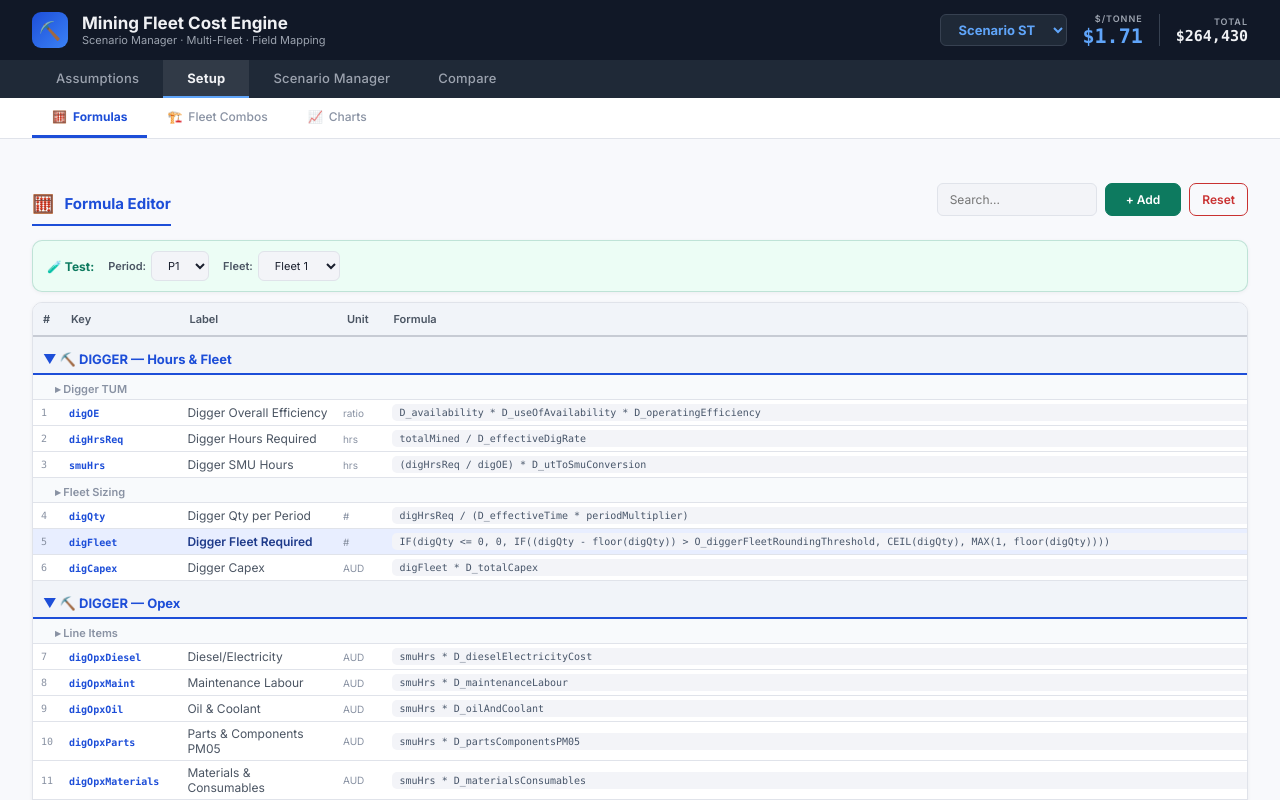
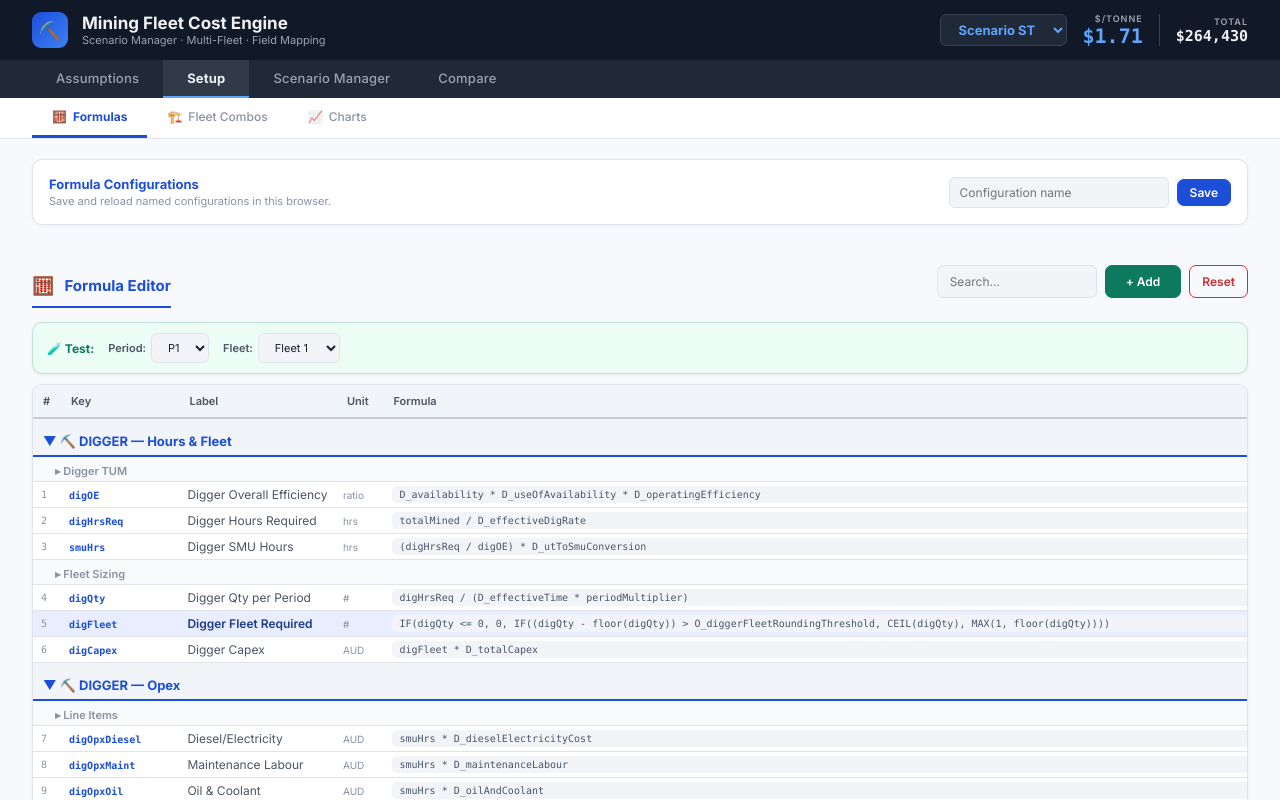
Before and after one commit to santhoshm2303/mining-fleet-cost-engine-chatgpt, a React (Create React App) app: page / in a window 1280 px wide. Both pictures are taken after a click on the button "Setup". Shown: the top 800 px of the page. Built offline with nearby package versions, Linux system fonts and the light colour scheme; the HTML template or start-up script is replaced by a standard one.

Commit message:
Add files via upload

```diff
--- a/src/App.js
+++ b/src/App.js
@@ -230,31 +230,41 @@ export default function App(){
   const togSeries=(k)=>setHiddenSeries(function(p){var n=Object.assign({},p);n[k]=!n[k];return n});
   const isVis=(k)=>!hiddenSeries[k];
   const fileRef=useRef();
-  const [saveNames,setSaveNames]=useState({scenario:"",setup:"",assumptions:""});
-  const [savedBundles,setSavedBundles]=useState({scenario:[],setup:[],assumptions:[]});
+  const [saveNames,setSaveNames]=useState({scenario:"",setup:"",assumptions:"",fieldMapping:"",formulas:""});
+  const [savedBundles,setSavedBundles]=useState({scenario:[],setup:[],assumptions:[],fieldMapping:[],formulas:[]});
 
   useEffect(function(){
     try{
       setSavedBundles({
         scenario: JSON.parse(localStorage.getItem("mfc_saved_scenarios")||"[]"),
         setup: JSON.parse(localStorage.getItem("mfc_saved_setup")||"[]"),
-        assumptions: JSON.parse(localStorage.getItem("mfc_saved_assumptions")||"[]")
+        assumptions: JSON.parse(localStorage.getItem("mfc_saved_assumptions")||"[]"),
+        fieldMapping: JSON.parse(localStorage.getItem("mfc_saved_field_mappings")||"[]"),
+        formulas: JSON.parse(localStorage.getItem("mfc_saved_formulas")||"[]")
       });
     }catch(err){ console.error(err); }
   },[]);
 
   const persistBundle=function(kind,list){
     setSavedBundles(function(prev){ return Object.assign({},prev,{[kind]:list}); });
-    try{ localStorage.setItem(kind==="scenario"?"mfc_saved_scenarios":kind==="setup"?"mfc_saved_setup":"mfc_saved_assumptions", JSON.stringify(list)); }catch(err){ console.error(err); }
+    try{
+      var storageKey=kind==="scenario"?"mfc_saved_scenarios":kind==="setup"?"mfc_saved_setup":kind==="assumptions"?"mfc_saved_assumptions":kind==="fieldMapping"?"mfc_saved_field_mappings":"mfc_saved_formulas";
+      localStorage.setItem(storageKey, JSON.stringify(list));
+    }catch(err){ console.error(err); }
   };
   const saveBundle=function(kind){
     var raw=(saveNames[kind]||"").trim();
-    var name=raw||((kind==="scenario"?scn.name:kind==="setup"?"Setup":"Assumptions")+" "+new Date().toLocaleDateString("en-AU"));
+    var baseName=kind==="scenario"?scn.name:kind==="setup"?"Setup":kind==="assumptions"?"Assumptions":kind==="fieldMapping"?((scn&&scn.name?scn.name:"Scenario")+" Field Mapping"):"Formulas";
+    var name=raw||(baseName+" "+new Date().toLocaleDateString("en-AU"));
     var payload=kind==="scenario"
       ? {scenarios:JSON.parse(JSON.stringify(scenarios)),activeScnIdx,fieldMappings:JSON.parse(JSON.stringify((scenarios[activeScnIdx]||{}).fieldMappings||[]))}
       : kind==="setup"
       ? {formulas:JSON.parse(JSON.stringify(formulas)),fleets:JSON.parse(JSON.stringify(fleets))}
-      : {otherA:JSON.parse(JSON.stringify(otherA)),trucks:JSON.parse(JSON.stringify(trucks)),diggers:JSON.parse(JSON.stringify(diggers))};
+      : kind==="assumptions"
+      ? {otherA:JSON.parse(JSON.stringify(otherA)),trucks:JSON.parse(JSON.stringify(trucks)),diggers:JSON.parse(JSON.stringify(diggers))}
+      : kind==="fieldMapping"
+      ? {fieldMappings:JSON.parse(JSON.stringify((scenarios[activeScnIdx]||{}).fieldMappings||[]))}
+      : {formulas:JSON.parse(JSON.stringify(formulas))};
     var list=(savedBundles[kind]||[]).filter(function(x){ return x.name!==name; });
     list.unshift({id:uid(),name,timestamp:Date.now(),data:payload});
     persistBundle(kind,list);
@@ -269,10 +279,20 @@ export default function App(){
     } else if(kind==="setup"){
       setFormulas(item.data.formulas||[]);
       setFleets(item.data.fleets||[]);
-    } else {
+    } else if(kind==="assumptions"){
       setOtherA(item.data.otherA||defaultOther());
       setTrucks(item.data.trucks||[]);
       setDiggers(item.data.diggers||[]);
+    } else if(kind==="fieldMapping"){
+      setScenarios(function(prev){
+        var next=[...prev];
+        var cur=Object.assign({}, next[activeScnIdx]||mkScenario());
+        cur.fieldMappings=item.data.fieldMappings||[];
+        next[activeScnIdx]=cur;
+        return next;
+      });
+    } else if(kind==="formulas"){
+      setFormulas(item.data.formulas||[]);
     }
   };
   const deleteBundle=function(kind,id){ persistBundle(kind,(savedBundles[kind]||[]).filter(function(x){ return x.id!==id; })); };
@@ -598,7 +618,7 @@ export default function App(){
         </div>)}
 
         {/* ══ FIELD MAPPING ══ */}
-        {page==="mapping"&&(<div>
+        {page==="mapping"&&(<div><SavePanel title="Field Mapping Configurations" kind="fieldMapping" nameValue={saveNames.fieldMapping} onNameChange={function(v){setSaveNames(function(prev){return Object.assign({},prev,{fieldMapping:v})})}} items={savedBundles.fieldMapping} onSave={function(){saveBundle("fieldMapping")}} onLoad={function(id){loadBundle("fieldMapping",id)}} onDelete={function(id){deleteBundle("fieldMapping",id)}}/>
           <div style={{display:"flex",justifyContent:"space-between",alignItems:"center"}}>
             <ST icon="🔗">Field Mapping — {scn.name}</ST>
             <Btn onClick={()=>updScn(s=>({...s,fieldMappings:[...s.fieldMappings,{id:uid(),name:`Set ${s.fieldMappings.length+1}`,fields:PHYS_FIELDS.reduce((a,f)=>({...a,[f.key]:""}),{})}]}))} solid>+ Add Physical Set</Btn>
@@ -683,7 +703,7 @@ export default function App(){
         </div>)}
 
         {/* ══ FORMULA EDITOR ══ */}
-        {page==="formulas"&&(<div>
+        {page==="formulas"&&(<div><SavePanel title="Formula Configurations" kind="formulas" nameValue={saveNames.formulas} onNameChange={function(v){setSaveNames(function(prev){return Object.assign({},prev,{formulas:v})})}} items={savedBundles.formulas} onSave={function(){saveBundle("formulas")}} onLoad={function(id){loadBundle("formulas",id)}} onDelete={function(id){deleteBundle("formulas",id)}}/>
           <div style={{display:"flex",justifyContent:"space-between",alignItems:"center",flexWrap:"wrap",gap:12}}>
             <ST icon="🧮">Formula Editor</ST>
             <div style={{display:"flex",gap:8}}><input type="text" placeholder="Search..." value={formulaSearch} onChange={e=>setFormulaSearch(e.target.value)} style={{...selS,width:160}}/><Btn onClick={()=>{const k="custom_"+Date.now();setFormulas(p=>[...p,{key:k,label:"New Variable",unit:"",formula:"0",section:"🔧 CUSTOM"}]);setEditingFormula(k);setEditText("0")}} color={P.gn} solid>+ Add</Btn><Btn onClick={()=>{setFormulas(defaultFormulas());setEditingFormula(null)}} color={P.rd} small>Reset</Btn></div>
```
